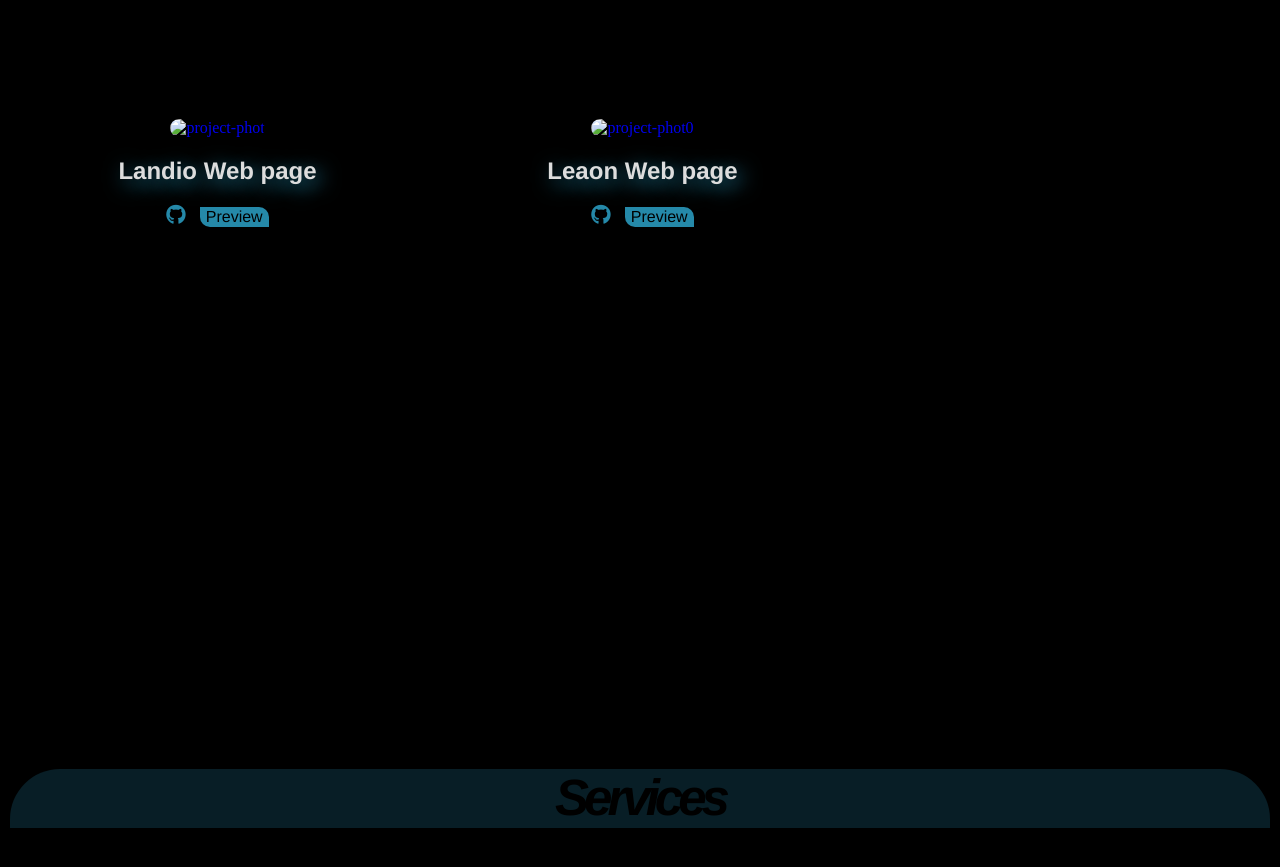
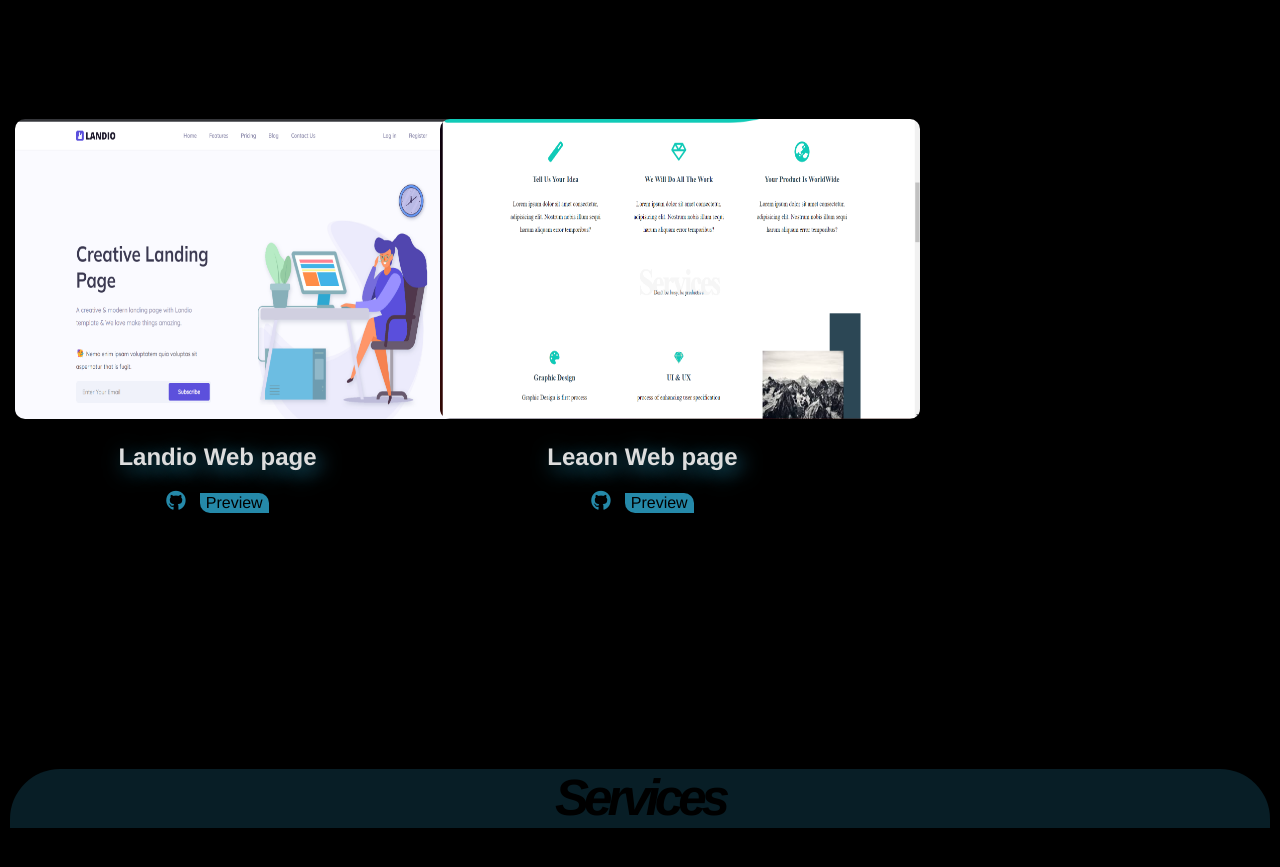
Before and after one commit to abdelrahamn1/Portfolio, a plain HTML site: page index.html in a window 1280 px wide. Shown: the part 2383-3250 px from the top of the page. Drawn offline with Linux system fonts and the light colour scheme.

Commit message:
Update index.html

```diff
--- a/index.html
+++ b/index.html
@@ -91,13 +91,13 @@
             <div class="design"><h2>Portfolio</h2></div>
             <div class="projects">
                 <div class="pr">
-                    <a href="https://github.com/abdelrahamn1/landio-page" target="_blank"><img src="/Images/landio images/1.png" alt="project-phot"></a>
+                    <a href="https://github.com/abdelrahamn1/landio-page" target="_blank"><img src="/Images/1.png" alt="project-phot"></a>
                     <h2>Landio Web page</h2>
                     <a  href="https://github.com/abdelrahamn1/landio-page" target="_blank"><i class="fa-brands fa-github"></i></a>
                     <button><a href="https://main--visionary-parfait-f9b5bc.netlify.app/">Preview</a></button>
                 </div>
                 <div class="pr">
-                    <a href="https://github.com/abdelrahamn1/Template-HTML-CSS-interface.github.io" target="_blank"><img src="/Images/leaon/2.png" alt="project-phot0"></a>
+                    <a href="https://github.com/abdelrahamn1/Template-HTML-CSS-interface.github.io" target="_blank"><img src="/Images/2.png" alt="project-phot0"></a>
                     <h2>Leaon Web page</h2>
                     <a href="https://github.com/abdelrahamn1/Template-HTML-CSS-interface.github.io" target="_blank"><i class="fa-brands fa-github"></i></a>
                     <button><a href="https://main--brilliant-cupcake-5a113e.netlify.app/">Preview</a></button>
```
